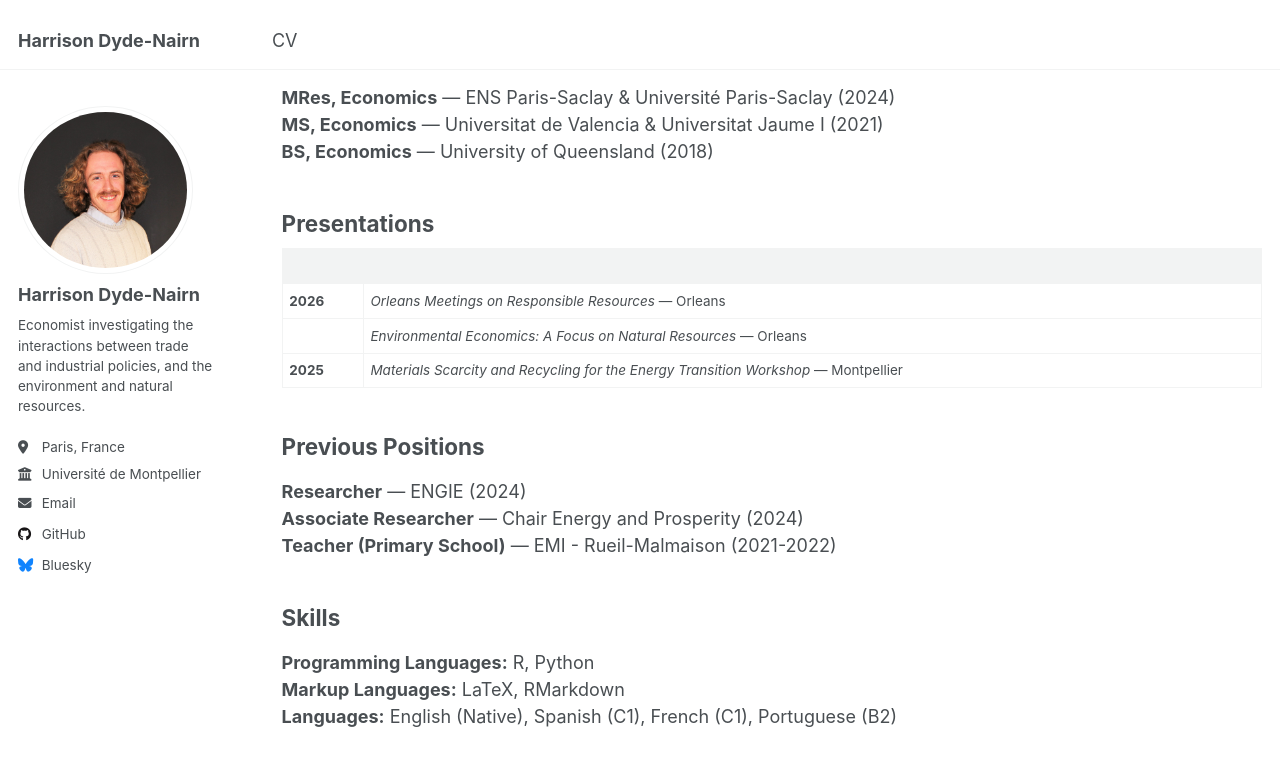
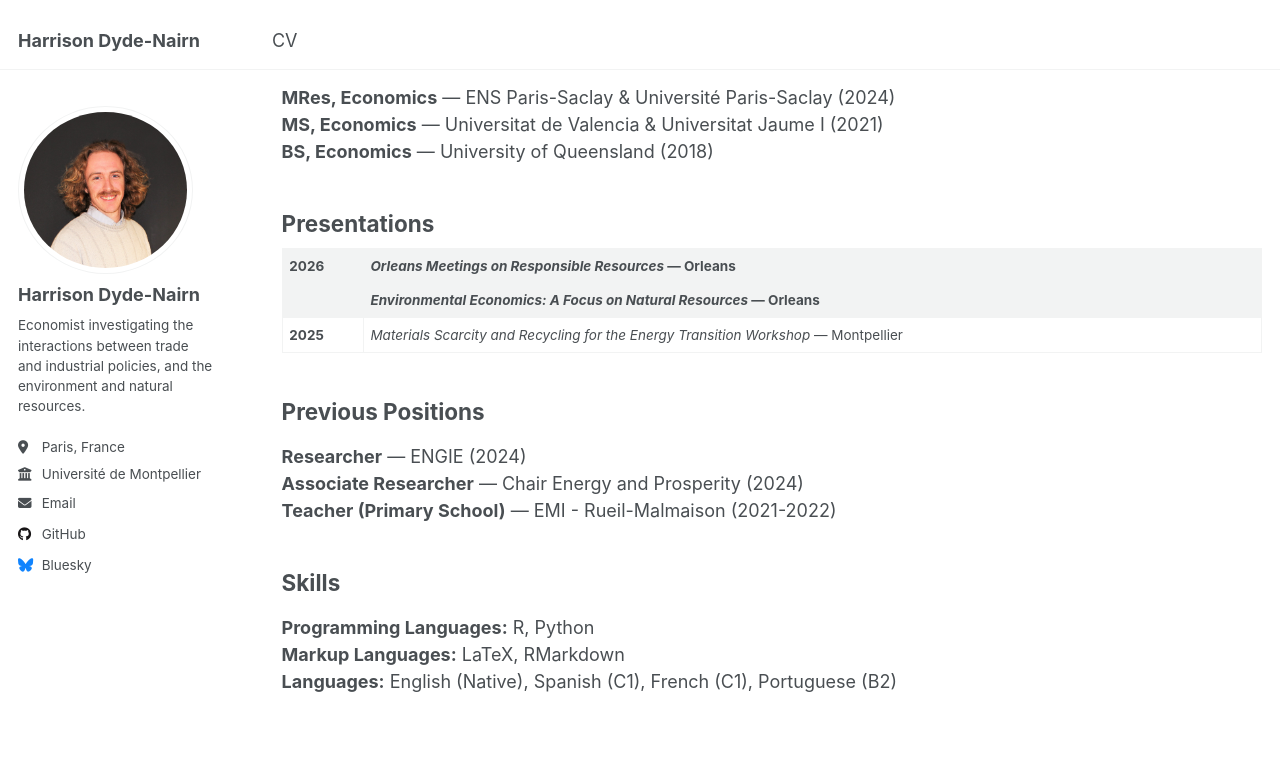
Before and after one commit to hdydenairn/hdydenairn.github.io, a Jekyll site: the page built from _pages/cv.md, in a window 1280 px wide and 900 px high, scrolled down 473 px. Shown: the top 766 px of the window. Built offline with Jekyll 4.4.1, drawn with Linux system fonts in a browser that asks for light colours.

Commit message:
Update cv.md

```diff
--- a/_pages/cv.md
+++ b/_pages/cv.md
@@ -27,10 +27,9 @@ redirect_from:
 
 ## Presentations
 
-| &nbsp; | &nbsp; |
-|-------|---------|
 | **2026** | *Orleans Meetings on Responsible Resources* — Orleans |
 | &nbsp; | *Environmental Economics: A Focus on Natural Resources* — Orleans |
+|-------|---------|
 | **2025** | *Materials Scarcity and Recycling for the Energy Transition Workshop* — Montpellier |
 
 
```
